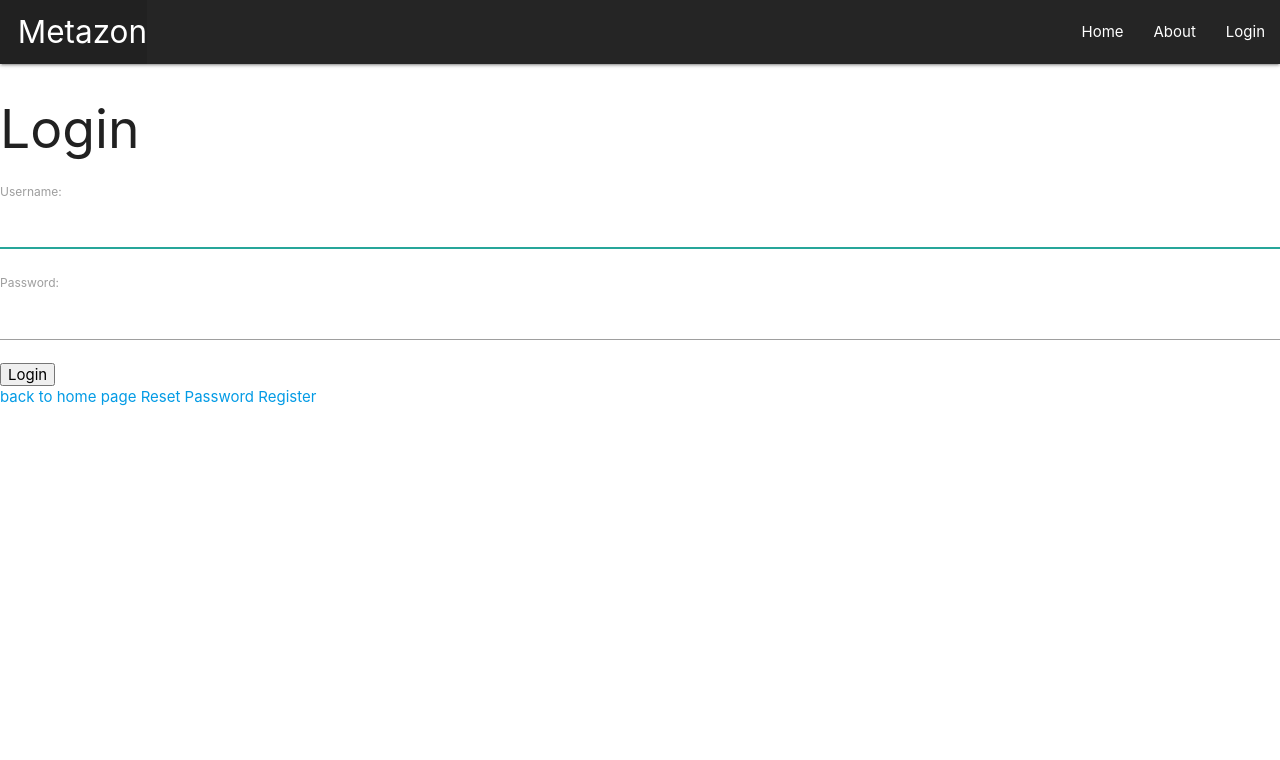
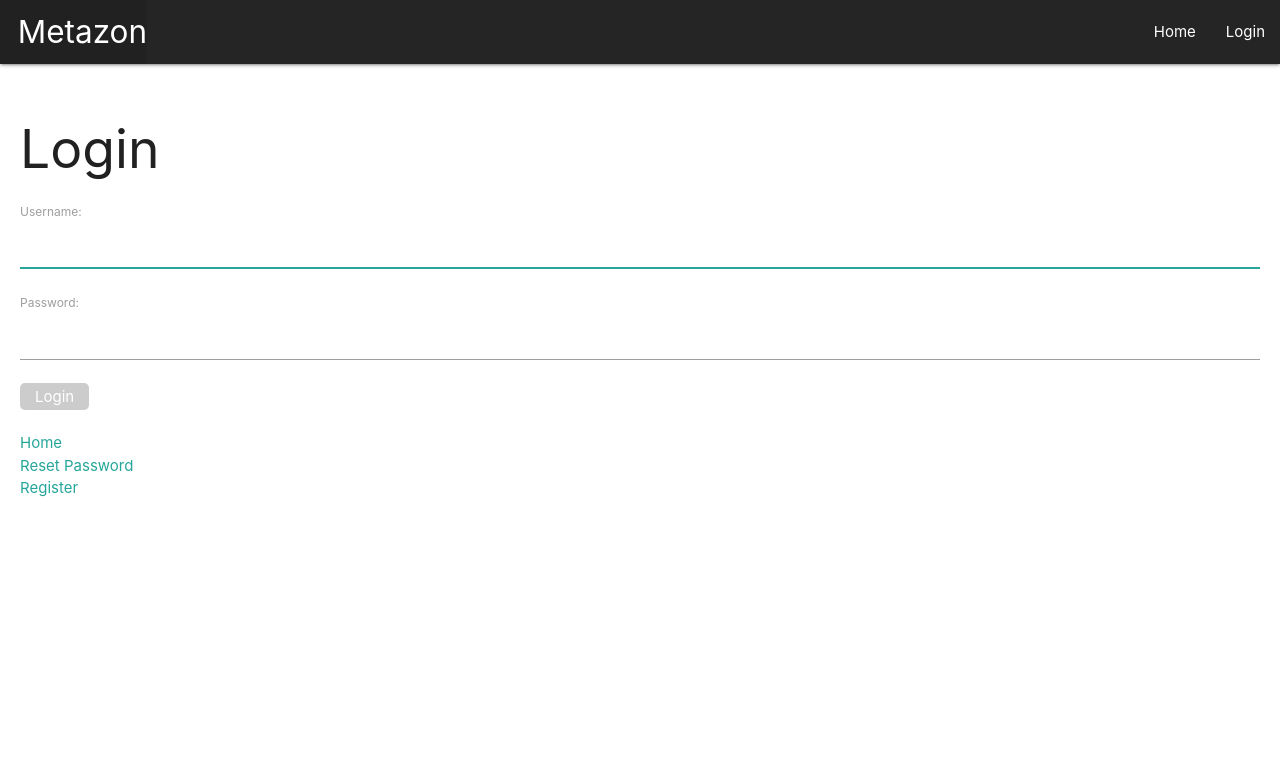
Before and after one commit to caitbrock/Megazon, a Django app: page /accounts/login/ in a window 1280 px wide. Shown: the top 760 px of the page. Run offline with Django 4.2, Linux system fonts and the light colour scheme; some libraries are stand-ins or nearby versions.

Commit message:
Styling updates for Login

```diff
--- a/main_app/static/css/style.css
+++ b/main_app/static/css/style.css
@@ -253,6 +253,36 @@ span {
   justify-content: space-between;
 }
 
-.product-form{
+.registration{
   padding: 20px;
 }
+
+.product-buttons{
+  display: flex;
+  flex-direction: row;
+  justify-content: center;
+  align-items: center;
+}
+
+.links a{
+ justify-content: flex-start;
+ align-items: center;
+ display: flex;
+ max-width: 50vw;
+ margin-right: 0;
+ color: #26a69a;
+}
+
+input[type=submit] {
+  padding:5px 15px;
+  color: white;
+  background:#ccc;
+  border:0 none;
+  cursor:pointer;
+  -webkit-border-radius: 5px;
+  border-radius: 5px;
+}
+
+a{
+  color: #0e5b53;
+}
--- a/main_app/templates/base.html
+++ b/main_app/templates/base.html
@@ -28,13 +28,13 @@
           {% if user.is_authenticated %}
 
           <li><a href="/">Home</a></li>
-          <li><a href="/about/">About</a></li>
+          <!-- <li><a href="/about/">About</a></li> -->
           <li><a href="/cart/">Cart</a></li>
           <li><a href="/profile/">Profile</a></li>
           <li><a href="{% url 'logout' %}">Logout</a></li>
           {% else %}
           <li><a href="/">Home</a></li>
-          <li><a href="/about/">About</a></li>
+          <!-- <li><a href="/about/">About</a></li> -->
           <li><a href="{% url 'login' %}">Login</a></li>
           {% endif %}
         </ul>
--- a/main_app/templates/registration/login.html
+++ b/main_app/templates/registration/login.html
@@ -1,16 +1,22 @@
 {% extends 'base.html' %} {% block content %}
-<h2>Login</h2>
+<div class="registration">
+  <div class="registration-content">
+    <h2>Login</h2>
+    <form method="post">
+      {% csrf_token %}
+      {{ form.as_p }}
 
-<!-- login Form -->
-<form method="post">
-  <!-- every djnogo form need  csrf_token -->
-  {% csrf_token %}
-  <!--Django use dictinories to pass data to template to  rendering it-->
-  {{ form.as_p }}
-  <input type="submit" value="Login" />
-</form>
+      <input type="submit" value="Login" />
+    </form>
+    </br>
+    <div class="links">
+      <a href="/" class=".link"> Home</a>
 
-<a href="/">back to home page</a>
-<a href="{% url 'password_reset' %}">Reset Password</a>
-<a href="{% url 'register'  %}">Register</a>
+      <a href="{% url 'password_reset' %}" class=".link"> Reset Password</a>
+
+      <a href="{% url 'register' %}" class=".link">Register</a>
+    </div>
+  </div>
+</div>
+
 {% endblock %}
```
Also changed, not shown: main_app/templates/home.html (+2 -8 lines), main_app/templates/profile.html (+11 -9 lines).
